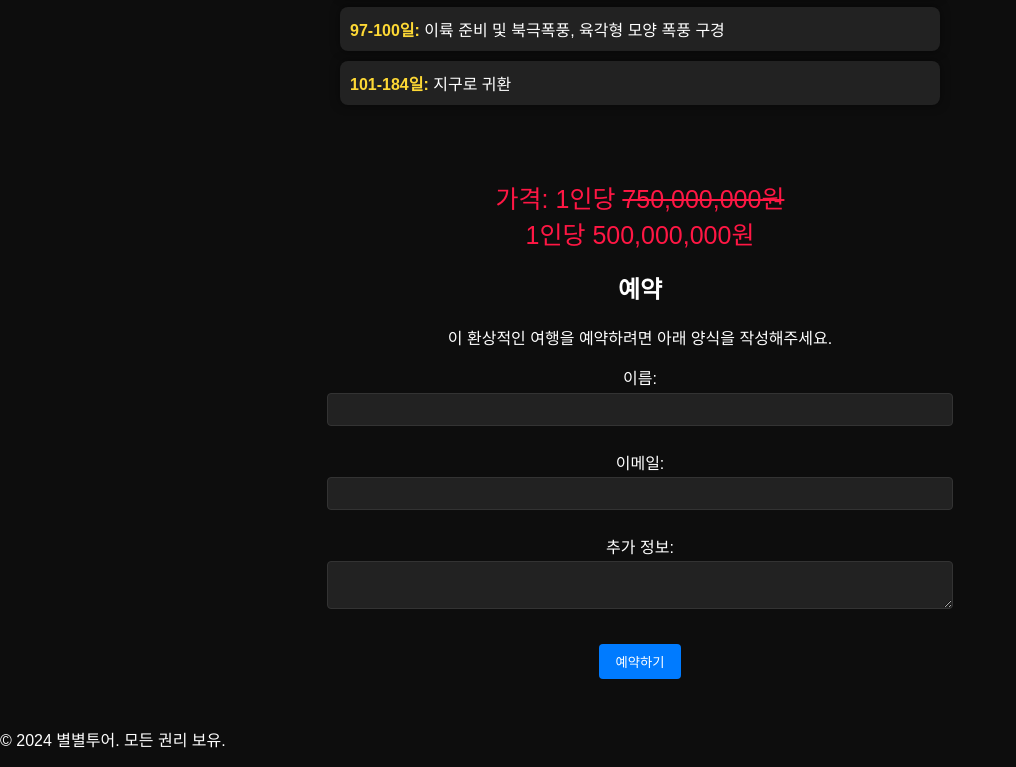
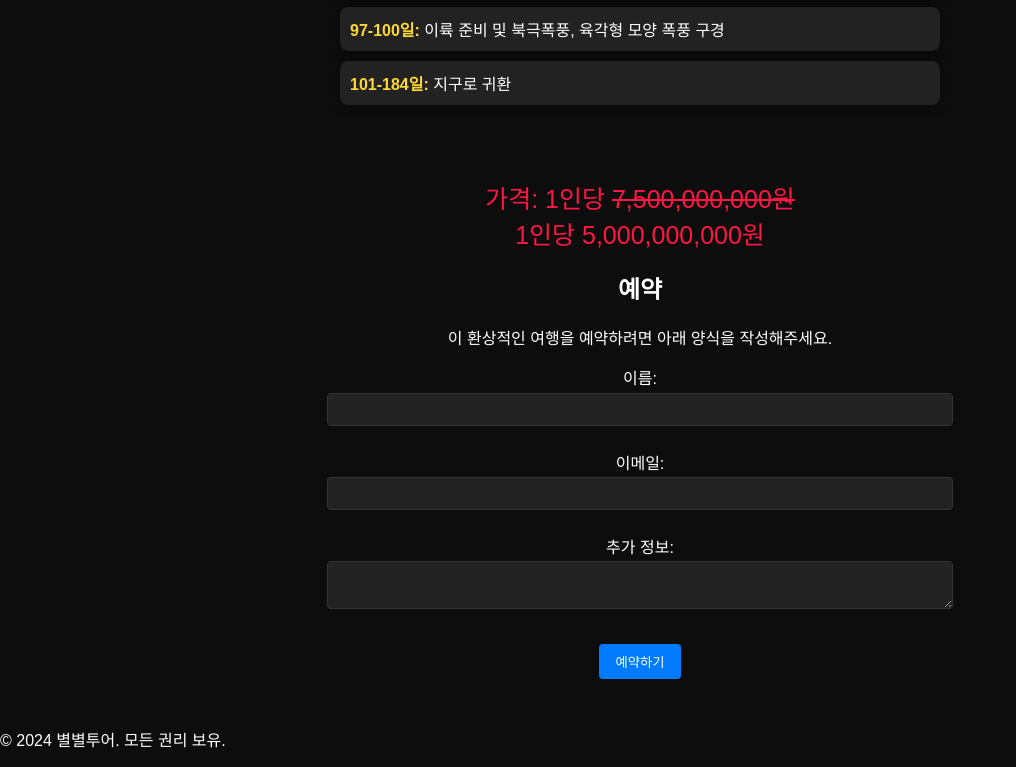
Before and after one commit to Nabuley/planet-adventure-jupiter-saturn, a plain HTML site: page index.html in a window 1280 px wide. Shown: the part 2678-3445 px from the top of the page, without its empty margins (0-1016 px from the left). Drawn offline with Linux system fonts and the light colour scheme.

Commit message:
Update index.html

```diff
--- a/index.html
+++ b/index.html
@@ -83,7 +83,7 @@
         </ul>
     </section>
     <section id="booking">
-        <span class="danger">가격: 1인당 <del> 750,000,000원 </del><br>1인당 500,000,000원</span>
+        <span class="danger">가격: 1인당 <del> 7,500,000,000원 </del><br>1인당 5,000,000,000원</span>
         <h2>예약</h2>
         <p>
             이 환상적인 여행을 예약하려면 아래 양식을 작성해주세요.
```
